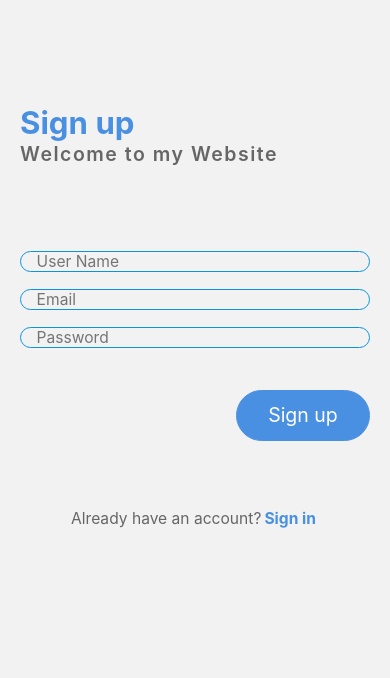
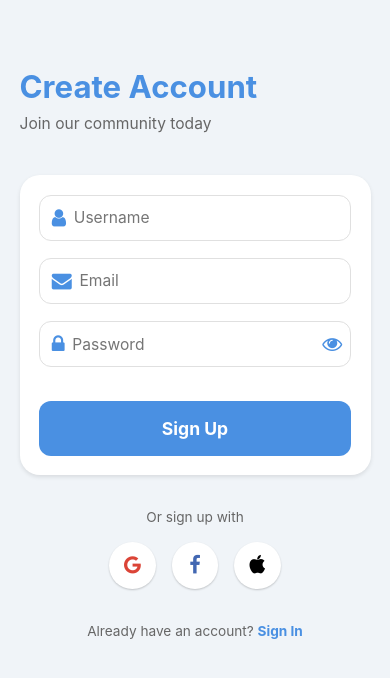
Before and after one commit to Syed-Shayan-01/react-native-app, a React Native app: screen /Signup in a window 390 px wide. Shown: the top 678 px of the page. Built offline with nearby package versions, Linux system fonts and the light colour scheme; no server answers.

Commit message:
"Updated Login and Signup screens with new layout, styles, and functionality"

```diff
--- a/pages/Login/Login.js
+++ b/pages/Login/Login.js
@@ -1,5 +1,5 @@
-import React from 'react';
-import {useNavigation} from '@react-navigation/native';
+import React, { useState } from 'react';
+import { useNavigation } from '@react-navigation/native';
 import {
   ScrollView,
   StyleSheet,
@@ -8,123 +8,217 @@ import {
   TouchableOpacity,
   View,
   Dimensions,
+  KeyboardAvoidingView,
+  Platform,
+  SafeAreaView,
+  StatusBar,
 } from 'react-native';
+import Icon from 'react-native-vector-icons/FontAwesome';
 
-// Get screen dimensions
-const {width, height} = Dimensions.get('window');
+const { width, height } = Dimensions.get('window');
 
 const Login = () => {
   const navigation = useNavigation();
+  const [email, setEmail] = useState('');
+  const [password, setPassword] = useState('');
+  const [showPassword, setShowPassword] = useState(false);
+
   return (
-    <ScrollView contentContainerStyle={styles.scrollContainer}>
-      <View style={styles.topText}>
-        <Text style={styles.mainText}>Login</Text>
+    <SafeAreaView style={styles.container}>
+      <StatusBar barStyle="dark-content" backgroundColor="#F0F4F8" />
+      <KeyboardAvoidingView
+        behavior={Platform.OS === 'ios' ? 'padding' : 'height'}
+        style={styles.keyboardAvoidingView}>
+        <ScrollView
+          contentContainerStyle={styles.scrollContainer}
+          showsVerticalScrollIndicator={false}>
+          <View style={styles.header}>
+            <Text style={styles.mainText}>Welcome Back</Text>
             <Text style={styles.subText}>Sign in to continue</Text>
           </View>
-      <View style={styles.inputMain}>
+
+          <View style={styles.formContainer}>
+            <View style={styles.inputContainer}>
+              <Icon name="envelope" size={20} color="#4A90E2" style={styles.inputIcon} />
               <TextInput
                 style={styles.input}
                 placeholder="Email"
                 placeholderTextColor="#757575"
+                value={email}
+                onChangeText={setEmail}
+                keyboardType="email-address"
+                autoCapitalize="none"
               />
+            </View>
+
+            <View style={styles.inputContainer}>
+              <Icon name="lock" size={20} color="#4A90E2" style={styles.inputIcon} />
               <TextInput
                 style={styles.input}
                 placeholder="Password"
                 placeholderTextColor="#757575"
+                value={password}
+                onChangeText={setPassword}
+                secureTextEntry={!showPassword}
               />
+              <TouchableOpacity onPress={() => setShowPassword(!showPassword)} style={styles.passwordToggle}>
+                <Icon name={showPassword ? "eye-slash" : "eye"} size={20} color="#4A90E2" />
+              </TouchableOpacity>
+            </View>
+
             <TouchableOpacity style={styles.forgotPassword}>
               <Text style={styles.forgotPasswordText}>Forgot Password?</Text>
             </TouchableOpacity>
+
             <TouchableOpacity style={styles.button}>
               <Text style={styles.btnText}>Login</Text>
             </TouchableOpacity>
-        <View style={styles.pageNavigateText}>
-          <Text style={styles.AccountOrNot}>Don't have an account?</Text>
-          <TouchableOpacity style={styles.SignupPageNavigateBtn}>
-            <Text
-              style={styles.SignupPageNavigateTxt}
-              onPress={() => {
-                navigation.navigate('Signup');
-              }}>
-              Sign Up
-            </Text>
+          </View>
+
+          <View style={styles.socialLoginContainer}>
+            <Text style={styles.socialLoginText}>Or sign in with</Text>
+            <View style={styles.socialButtons}>
+              <TouchableOpacity style={styles.socialButton}>
+                <Icon name="google" size={20} color="#DB4437" />
+              </TouchableOpacity>
+              <TouchableOpacity style={styles.socialButton}>
+                <Icon name="facebook" size={20} color="#4267B2" />
+              </TouchableOpacity>
+              <TouchableOpacity style={styles.socialButton}>
+                <Icon name="apple" size={20} color="#000000" />
               </TouchableOpacity>
             </View>
           </View>
+
+          <View style={styles.signupContainer}>
+            <Text style={styles.signupText}>Don't have an account? </Text>
+            <TouchableOpacity onPress={() => navigation.navigate('Signup')}>
+              <Text style={styles.signupLink}>Sign Up</Text>
+            </TouchableOpacity>
+          </View>
         </ScrollView>
+      </KeyboardAvoidingView>
+    </SafeAreaView>
   );
 };
 
 const styles = StyleSheet.create({
+  container: {
+    flex: 1,
+    backgroundColor: '#F0F4F8',
+  },
+  keyboardAvoidingView: {
+    flex: 1,
+  },
   scrollContainer: {
     flexGrow: 1,
-    paddingHorizontal: 20,
+    paddingHorizontal: width * 0.05,
+    paddingBottom: height * 0.05,
   },
-  topText: {
-    marginTop: height * 0.1,
+  header: {
+    marginTop: height * 0.08,
     marginBottom: height * 0.05,
   },
   mainText: {
     fontSize: width * 0.08,
     fontWeight: 'bold',
     color: '#4A90E2',
+    marginBottom: height * 0.01,
   },
   subText: {
-    fontSize: width * 0.05,
-    fontWeight: '600',
-    letterSpacing: 1.5,
+    fontSize: width * 0.04,
     color: '#666666',
   },
-  inputMain: {
-    marginVertical: height * 0.05,
+  formContainer: {
+    backgroundColor: '#FFFFFF',
+    borderRadius: 20,
+    padding: width * 0.05,
+    shadowColor: '#000',
+    shadowOffset: { width: 0, height: 2 },
+    shadowOpacity: 0.1,
+    shadowRadius: 4,
+    elevation: 3,
+  },
+  inputContainer: {
+    flexDirection: 'row',
+    alignItems: 'center',
+    borderColor: '#E0E0E0',
+    borderWidth: 1,
+    borderRadius: 12,
+    marginBottom: height * 0.02,
+    paddingHorizontal: width * 0.03,
+  },
+  inputIcon: {
+    marginRight: width * 0.02,
   },
   input: {
-    borderColor: '#0b94de',
-    borderWidth: 1.6,
-    paddingHorizontal: width * 0.04, // Use percentage of screen width
-    marginVertical: height * 0.01,
+    flex: 1,
+    paddingVertical: height * 0.015,
     fontSize: width * 0.04,
-    borderRadius: 12,
-    color: '#666666',
+    color: '#333333',
   },
-  button: {
-    justifyContent: 'center',
-    alignItems: 'flex-end',
-    marginTop: height * 0.01,
-  },
-  btnText: {
-    borderRadius: 30,
-    paddingVertical: height * 0.015,
-    paddingHorizontal: width * 0.08,
-    backgroundColor: '#4A90E2',
-    fontSize: width * 0.05,
-    color: 'white',
-    borderColor: '#4A90E2',
-    borderWidth: 1,
+  passwordToggle: {
+    padding: width * 0.02,
   },
   forgotPassword: {
     alignItems: 'flex-end',
-    marginVertical: height * 0.001,
+    marginBottom: height * 0.02,
   },
   forgotPasswordText: {
     color: '#4A90E2',
     fontSize: width * 0.035,
   },
-  pageNavigateText: {
-    marginTop: height * 0.1,
+  button: {
+    backgroundColor: '#4A90E2',
+    borderRadius: 12,
+    paddingVertical: height * 0.02,
+    alignItems: 'center',
+  },
+  btnText: {
+    color: '#FFFFFF',
+    fontSize: width * 0.045,
+    fontWeight: 'bold',
+  },
+  socialLoginContainer: {
+    marginTop: height * 0.04,
+    alignItems: 'center',
+  },
+  socialLoginText: {
+    fontSize: width * 0.035,
+    color: '#666666',
+    marginBottom: height * 0.02,
+  },
+  socialButtons: {
     flexDirection: 'row',
     justifyContent: 'center',
+  },
+  socialButton: {
+    width: width * 0.12,
+    height: width * 0.12,
+    borderRadius: width * 0.06,
+    backgroundColor: '#FFFFFF',
+    justifyContent: 'center',
     alignItems: 'center',
+    marginHorizontal: width * 0.02,
+    shadowColor: '#000',
+    shadowOffset: { width: 0, height: 1 },
+    shadowOpacity: 0.2,
+    shadowRadius: 2,
+    elevation: 2,
   },
-  AccountOrNot: {
-    fontSize: width * 0.04,
+  signupContainer: {
+    flexDirection: 'row',
+    justifyContent: 'center',
+    marginTop: height * 0.04,
+  },
+  signupText: {
+    fontSize: width * 0.035,
     color: '#666666',
   },
-  SignupPageNavigateTxt: {
-    fontSize: width * 0.04,
-    marginHorizontal: 3,
+  signupLink: {
+    fontSize: width * 0.035,
     color: '#4A90E2',
-    fontWeight: '700',
+    fontWeight: 'bold',
   },
 });
 
--- a/pages/signup/Signup.js
+++ b/pages/signup/Signup.js
@@ -1,123 +1,226 @@
-import React from 'react';
-import {useNavigation} from '@react-navigation/native';
+import React, { useState } from 'react';
+import { useNavigation } from '@react-navigation/native';
 import {
   ScrollView,
   StyleSheet,
+  Text,
   TextInput,
   TouchableOpacity,
   View,
-  Text,
   Dimensions,
+  KeyboardAvoidingView,
+  Platform,
+  SafeAreaView,
+  StatusBar,
 } from 'react-native';
+import Icon from 'react-native-vector-icons/FontAwesome';
 
-// Get the screen dimensions
-const {width, height} = Dimensions.get('window');
+const { width, height } = Dimensions.get('window');
 
 const Signup = () => {
   const navigation = useNavigation();
+  const [username, setUsername] = useState('');
+  const [email, setEmail] = useState('');
+  const [password, setPassword] = useState('');
+  const [showPassword, setShowPassword] = useState(false);
+
   return (
-    <ScrollView contentContainerStyle={styles.scrollContainer}>
-      <View style={styles.topText}>
-        <Text style={styles.mainText}>Sign up</Text>
-        <Text style={styles.subText}>Welcome to my Website</Text>
+    <SafeAreaView style={styles.container}>
+      <StatusBar barStyle="dark-content" backgroundColor="#F0F4F8" />
+      <KeyboardAvoidingView
+        behavior={Platform.OS === 'ios' ? 'padding' : 'height'}
+        style={styles.keyboardAvoidingView}>
+        <ScrollView
+          contentContainerStyle={styles.scrollContainer}
+          showsVerticalScrollIndicator={false}>
+          <View style={styles.header}>
+            <Text style={styles.mainText}>Create Account</Text>
+            <Text style={styles.subText}>Join our community today</Text>
           </View>
-      <View style={styles.inputMain}>
+
+          <View style={styles.formContainer}>
+            <View style={styles.inputContainer}>
+              <Icon name="user" size={20} color="#4A90E2" style={styles.inputIcon} />
               <TextInput
                 style={styles.input}
-          placeholder="User Name"
+                placeholder="Username"
                 placeholderTextColor="#757575"
+                value={username}
+                onChangeText={setUsername}
+                autoCapitalize="none"
               />
+            </View>
+
+            <View style={styles.inputContainer}>
+              <Icon name="envelope" size={20} color="#4A90E2" style={styles.inputIcon} />
               <TextInput
                 style={styles.input}
                 placeholder="Email"
                 placeholderTextColor="#757575"
+                value={email}
+                onChangeText={setEmail}
+                keyboardType="email-address"
+                autoCapitalize="none"
               />
+            </View>
+
+            <View style={styles.inputContainer}>
+              <Icon name="lock" size={20} color="#4A90E2" style={styles.inputIcon} />
               <TextInput
                 style={styles.input}
                 placeholder="Password"
                 placeholderTextColor="#757575"
+                value={password}
+                onChangeText={setPassword}
+                secureTextEntry={!showPassword}
               />
+              <TouchableOpacity onPress={() => setShowPassword(!showPassword)} style={styles.passwordToggle}>
+                <Icon name={showPassword ? "eye-slash" : "eye"} size={20} color="#4A90E2" />
+              </TouchableOpacity>
+            </View>
+
             <TouchableOpacity style={styles.button}>
-          <Text style={styles.btnText}>Sign up</Text>
+              <Text style={styles.btnText}>Sign Up</Text>
             </TouchableOpacity>
-        <View style={styles.pageNavigateText}>
-          <Text style={styles.AccountOrNot}>Already have an account?</Text>
-          <TouchableOpacity style={styles.SignupPageNavigateBtn}>
-            <Text
-              style={styles.SignupPageNavigateTxt}
-              onPress={() => {
-                navigation.navigate('Login');
-              }}>
-              Sign in
-            </Text>
+          </View>
+
+          <View style={styles.socialSignupContainer}>
+            <Text style={styles.socialSignupText}>Or sign up with</Text>
+            <View style={styles.socialButtons}>
+              <TouchableOpacity style={styles.socialButton}>
+                <Icon name="google" size={20} color="#DB4437" />
+              </TouchableOpacity>
+              <TouchableOpacity style={styles.socialButton}>
+                <Icon name="facebook" size={20} color="#4267B2" />
+              </TouchableOpacity>
+              <TouchableOpacity style={styles.socialButton}>
+                <Icon name="apple" size={20} color="#000000" />
               </TouchableOpacity>
             </View>
           </View>
+
+          <View style={styles.loginContainer}>
+            <Text style={styles.loginText}>Already have an account? </Text>
+            <TouchableOpacity onPress={() => navigation.navigate('Login')}>
+              <Text style={styles.loginLink}>Sign In</Text>
+            </TouchableOpacity>
+          </View>
         </ScrollView>
+      </KeyboardAvoidingView>
+    </SafeAreaView>
   );
 };
 
 const styles = StyleSheet.create({
+  container: {
+    flex: 1,
+    backgroundColor: '#F0F4F8',
+  },
+  keyboardAvoidingView: {
+    flex: 1,
+  },
   scrollContainer: {
     flexGrow: 1,
-    padding: 20, // Add some padding to the container
+    paddingHorizontal: width * 0.05,
+    paddingBottom: height * 0.05,
   },
-  topText: {
-    marginTop: height * 0.1, // Use percentage of screen height
+  header: {
+    marginTop: height * 0.08,
     marginBottom: height * 0.05,
   },
   mainText: {
-    fontSize: width * 0.08, // Use percentage of screen width
+    fontSize: width * 0.08,
     fontWeight: 'bold',
     color: '#4A90E2',
+    marginBottom: height * 0.01,
   },
   subText: {
-    fontSize: width * 0.05,
-    fontWeight: '600',
-    letterSpacing: 1.5,
-    color: '#666666',
-  },
-  inputMain: {
-    marginVertical: height * 0.05,
-  },
-  input: {
-    borderColor: '#0b94de',
-    borderWidth: 1.6,
-    paddingHorizontal: width * 0.04,
-    marginBottom: height * 0.02,
-    fontSize: width * 0.04,
-    borderRadius: 12,
-    color: '#666666',
-  },
-  button: {
-    alignItems: 'flex-end',
-    marginVertical: height * 0.03,
-  },
-  btnText: {
-    borderRadius: 30,
-    paddingVertical: height * 0.015,
-    paddingHorizontal: width * 0.08,
-    backgroundColor: '#4A90E2',
-    fontSize: width * 0.05,
-    color: 'white',
-    borderColor: '#4A90E2',
-    borderWidth: 1,
-  },
-  pageNavigateText: {
-    flexDirection: 'row',
-    justifyContent: 'center',
-    alignItems: 'center',
-    marginTop: height * 0.05,
-  },
-  AccountOrNot: {
     fontSize: width * 0.04,
     color: '#666666',
   },
-  SignupPageNavigateTxt: {
+  formContainer: {
+    backgroundColor: '#FFFFFF',
+    borderRadius: 20,
+    padding: width * 0.05,
+    shadowColor: '#000',
+    shadowOffset: { width: 0, height: 2 },
+    shadowOpacity: 0.1,
+    shadowRadius: 4,
+    elevation: 3,
+  },
+  inputContainer: {
+    flexDirection: 'row',
+    alignItems: 'center',
+    borderColor: '#E0E0E0',
+    borderWidth: 1,
+    borderRadius: 12,
+    marginBottom: height * 0.02,
+    paddingHorizontal: width * 0.03,
+  },
+  inputIcon: {
+    marginRight: width * 0.02,
+  },
+  input: {
+    flex: 1,
+    paddingVertical: height * 0.015,
     fontSize: width * 0.04,
-    marginHorizontal: 3,
+    color: '#333333',
+  },
+  passwordToggle: {
+    padding: width * 0.02,
+  },
+  button: {
+    backgroundColor: '#4A90E2',
+    borderRadius: 12,
+    paddingVertical: height * 0.02,
+    alignItems: 'center',
+    marginTop: height * 0.02,
+  },
+  btnText: {
+    color: '#FFFFFF',
+    fontSize: width * 0.045,
+    fontWeight: 'bold',
+  },
+  socialSignupContainer: {
+    marginTop: height * 0.04,
+    alignItems: 'center',
+  },
+  socialSignupText: {
+    fontSize: width * 0.035,
+    color: '#666666',
+    marginBottom: height * 0.02,
+  },
+  socialButtons: {
+    flexDirection: 'row',
+    justifyContent: 'center',
+  },
+  socialButton: {
+    width: width * 0.12,
+    height: width * 0.12,
+    borderRadius: width * 0.06,
+    backgroundColor: '#FFFFFF',
+    justifyContent: 'center',
+    alignItems: 'center',
+    marginHorizontal: width * 0.02,
+    shadowColor: '#000',
+    shadowOffset: { width: 0, height: 1 },
+    shadowOpacity: 0.2,
+    shadowRadius: 2,
+    elevation: 2,
+  },
+  loginContainer: {
+    flexDirection: 'row',
+    justifyContent: 'center',
+    marginTop: height * 0.04,
+  },
+  loginText: {
+    fontSize: width * 0.035,
+    color: '#666666',
+  },
+  loginLink: {
+    fontSize: width * 0.035,
     color: '#4A90E2',
-    fontWeight: '700',
+    fontWeight: 'bold',
   },
 });
 
```
Lines whose indentation alone changed are shown as unchanged.
